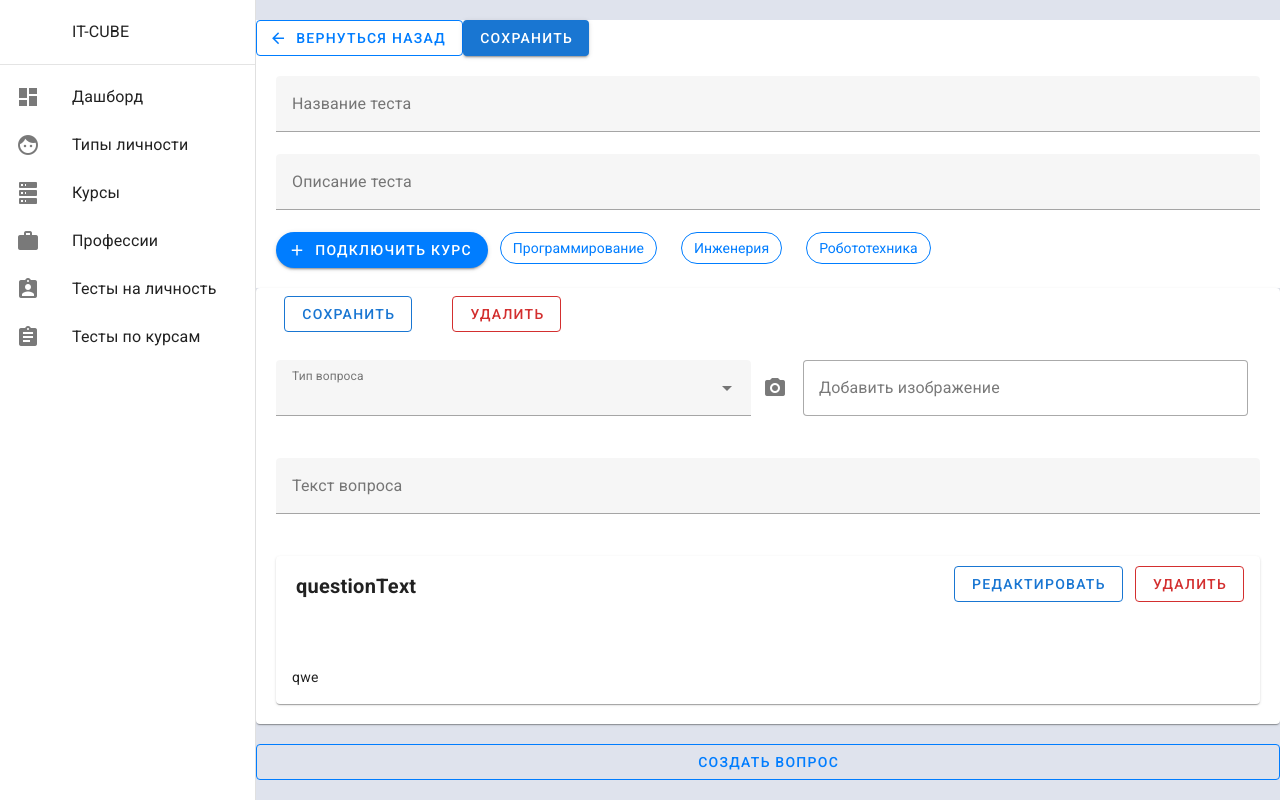
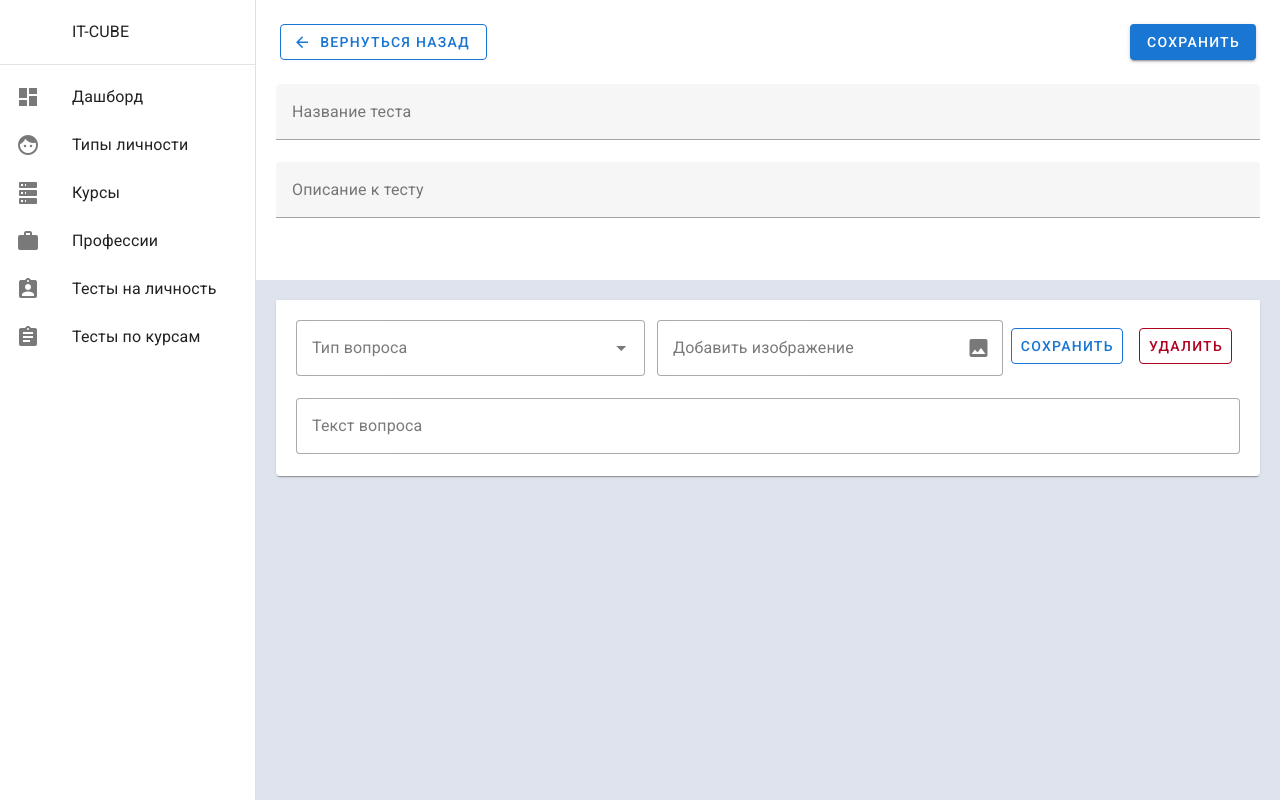
Before and after one commit to PMC-Knopkokrasi-i-krudoshlepi/front-pratice, a Vue app: page /test-courses-constructor in a window 1280 px wide. Built offline with nearby package versions, Linux system fonts and the light colour scheme.

Commit message:
add courses view

```diff
--- /dev/null
+++ b/src/components/Cources/CourseCard.vue
@@ -0,0 +1,49 @@
+<template>
+    <v-card class="rounded-lg my-5 mx-10" align="left">
+        <v-card-item>
+        <v-card-title class="d-flex flex-row">
+            <v-row>
+            <v-sheet class="ma-2 pa-2">
+                {{ type }}
+            </v-sheet>
+            <v-col order="12">
+                <v-sheet class="justify-end align-start">
+                <div class="d-flex justify-end">
+                    <v-btn class="mr-3" variant="outlined" color="#1976D2"
+                    >Редактировать</v-btn
+                    >
+                    <v-btn variant="outlined" color="#D32F2F">Удалить</v-btn>
+                </div>
+                </v-sheet>
+            </v-col>
+            </v-row>
+        </v-card-title>
+        </v-card-item>
+        <v-card-text>
+        {{ description }}
+        <br />
+        <!-- <v-chip class="ma-2" variant="outlined" color="#007DFF">
+            {{ tag }}
+        </v-chip> -->
+        </v-card-text>
+    </v-card>
+</template>
+
+<script>
+export default {
+  data: () => ({
+
+  }),
+  props: {
+    type: {
+      type: String,
+      required: true,
+    },
+    description: {
+      type: String,
+      required: true,
+    },
+    tags: Array,
+  },
+};
+</script>
--- a/src/views/ConstructPersonalityTest.vue
+++ b/src/views/ConstructPersonalityTest.vue
@@ -1,4 +1,5 @@
 <template>
+  <h1>{{rightAnswers}}</h1>
   <div>
     <div class="head">
       <div class="nav-buttons pa-5">
@@ -56,8 +57,8 @@
         <v-card
           class="my-5"
           align="left"
-          v-for="(question, index) in questionsList"
-          :key="index"
+          v-for="(question, i) in questionsList"
+          :key="i"
         >
           <v-card-item>
             <v-card-title class="d-flex flex-row">
@@ -74,7 +75,7 @@
                       <v-btn
                         variant="outlined"
                         color="#D32F2F"
-                        v-on:click="questionsList.splice(index, 1)"
+                        v-on:click="questionsList.splice(i, 1)"
                         >Удалить</v-btn
                       >
                     </div>
@@ -93,7 +94,21 @@
                       :value="answer"
                       :key="index"
                       :label="answer.text"
+                      :checked="true"
                     ></v-radio>
+                  </div>
+                </v-radio-group>
+              </div>
+              <div v-if="question.questionType === 'Несколько из списка'">
+                <v-radio-group>
+                  <div>
+                    <v-checkbox
+                      v-for="(answer, index) in question.possibleAnswers"
+                      :value="answer"
+                      :key="index"
+                      :label="answer.text"
+                      :checked="false"
+                    ></v-checkbox>
                   </div>
                 </v-radio-group>
               </div>
@@ -158,7 +173,7 @@
                 class="d-flex"
               >
                 <v-checkbox
-                  :value="answ"
+                  :value="answ.text"
                   v-model="rightAnswers"
                   :label="`${answ.text}`"
                 >
@@ -193,8 +208,8 @@
                   class="d-flex"
                 >
                   <v-radio
-                    :value="answ"
-                    v-model="rightAnswers"
+                    :value="answ.text"
+                    v-model="rightAnswerForOneAndFreeQuestion"
                     :label="`${answ.text}`"
                   >
                   </v-radio>
@@ -251,6 +266,7 @@ export default {
       testName: "",
       testDescription: "",
       rightAnswers: [],
+      rightAnswerForOneAndFreeQuestion: "",
       questionName: "",
       questType: "",
       questionsList: [],
@@ -295,7 +311,7 @@ export default {
       this.questionsList.push({
         name: this.questionName,
         questionType: this.questType,
-        rightAnswers: [...this.rightAnswers],
+        rightAnswers: this.rightAnswers.length == 0 ? [this.rightAnswerForOneAndFreeQuestion] : [...this.rightAnswers],
         possibleAnswers: [...this.possibleAnswers],
       });
       console.log(this.questionsList);
--- a/src/views/ConstructTestCourses.vue
+++ b/src/views/ConstructTestCourses.vue
@@ -1,156 +1,70 @@
 <script setup></script>
 <template>
-  <div class="main">
-    <div class="buttons mt-5 d-flex flex">
+  <div>
+    <div class="head">
+      <div class="nav-buttons pa-5">
+        <v-row>
+          <v-sheet class="ma-2 pa-2 me-auto">
             <v-btn
               variant="outlined"
-        color="#007DFF"
+              color="#1976D2"
               prepend-icon="mdi-arrow-left"
-        to="/courses-tests"
-        class="justify-start"
+              to="/personality-tests"
+              >Вернуться назад</v-btn
             >
-        Вернуться назад
-      </v-btn>
-      <v-btn
-        color="#1976D2"
-        class="justify-end"
-        style="color: white"
-        @click="formSubmit"
+          </v-sheet>
+          <v-sheet class="ma-2 pa-2">
+            <v-btn color="#1976D2" class="justify-end" style="color: white" @click="formSubmit"
               >Сохранить</v-btn
             >
+          </v-sheet>
+        </v-row>
       </div>
-    <div class="content">
-      <div class="name mt-5 mx-5">
-        <v-form v-on:submit.prevent="formSubmit">
-          <v-text-field v-model="courseName" label="Название теста">
-          </v-text-field>
-          <v-text-field v-model="description" label="Описание теста">
-          </v-text-field>
-
-          <div class="courses d-flex flex">
+      <div class="head-inputs px-5">
+        <v-text-field label="Название теста" v-model="testName"> </v-text-field>
+        <v-text-field label="Описание к тесту" v-model="testDescription"></v-text-field>
+      </div>
+      <div class="add-courses px-5 py-5">
         <v-dialog v-model="dialog" width="auto">
-              <template v-slot:activator="{ props }">
+          <v-template v-slot:activator="{ props }">
             <v-btn
               prepend-icon="mdi-plus"
               color="#007DFF"
               style="color: white"
               rounded
               v-bind="props"
+              >Подключить курс</v-btn
             >
-                  Подключить курс
-                </v-btn>
-              </template>
+          </v-template>
+
           <v-card>
-                <v-card-text>
-                  Lorem ipsum dolor sit amet consectetur adipisicing elit. Nisi
-                  optio ex illo voluptate, pariatur necessitatibus harum animi
-                  est excepturi temporibus nobis aut, assumenda vel sint!
-                  Nesciunt mollitia hic veniam consectetur!
-                </v-card-text>
+            <v-card-text>Hello World!</v-card-text>
             <v-card-actions>
-                  <v-btn color="primary" block @click="dialog == false"
-                    >Close dialog</v-btn
+              <v-btn
+                block
+                color="#007DFF"
+                style="color: white"
+                @click="dialog = false"
+                >Закрыть меню</v-btn
               >
             </v-card-actions>
           </v-card>
         </v-dialog>
-            <v-chip
-              v-for="course in courses"
-              :key="course"
-              class="mx-3"
-              variant="outlined"
-              color="#007DFF"
-            >
-              {{ course.name }}
-            </v-chip>
-          </div>
-        </v-form>
-      </div>
-      <div class="question-constructor">
-        <v-card class="content">
-          <div class="buttons pa-2">
-            <v-btn class="mx-5" variant="outlined" color="#1976D2"
-              >Сохранить</v-btn
-            >
-            <v-btn class="mx-5" variant="outlined" color="#D32F2F"
-              v-on:click="deleteQuestion"
-            >Удалить</v-btn
-            >
-          </div>
-          <v-form>
-            <div class="d-flex flex pa-5">
-              <v-select
-                label="Тип вопроса"
-                :items="questionTypes"
-                v-model="questionType"
-              ></v-select>
-              <v-file-input
-                label="Добавить изображение"
-                variant="outlined"
-                prepend-icon="mdi-camera"
-                color="#007DFF"
-                class="mx-3"
-              ></v-file-input>
-            </div>
-            <v-text-field label="Текст вопроса" v-model="questionText" class="mx-5"></v-text-field>
-            <div v-if="questionType == 'Один из списка'">
-              <div class="mx-5">
-                <div>
-                  <v-text-field
-                    v-model="oneFromListQuestion"
-                    label="Напишите один из возможных вариантов ответа"
-                  ></v-text-field>
-                  <div>
-                    <h1>В разработке</h1>
-                    <!-- <v-radio-group>
-                      <div>
-                        <v-radio
-                          v-for="answer in oneFromList"
-                          :key="answer"
-                          color="black"
-                          :label="answer.text"
-                          class="mx-5"
-                        ></v-radio>
-                      </div>
-                    </v-radio-group> -->
-                  </div>
-                  <v-btn v-on:click="addAnswerToList">Добавить ответ</v-btn>
       </div>
     </div>
-            </div>
-            <div v-if="questionType == 'Несколько вариантов ответа'">
-              <div class="mx-5">
-                <v-text-field
-                  v-model="textChooseQuestion"
-                  label="Напишите один из возможных вариантов ответа"
-                ></v-text-field>
-                <v-btn v-on:click="addChooseQuestion">Добавить ответ</v-btn>
-                <div
-                  v-for="chooseQuestion in chooseQuestions"
-                  :key="chooseQuestion"
-                >
-                  <v-checkbox :label="chooseQuestion.text"></v-checkbox>
-                </div>
-              </div>
-            </div>
-            <div v-if="questionType == 'Свободный ответ'">
-              <v-textarea
-                label="Введите ответ"
-                class="mx-5"
-                v-model="questionText"
-              ></v-textarea>
-            </div>
-          </v-form>
+    <div class="main mt-5 mx-5">
+      <div class="question">
         <v-card
-            v-for="question in questions"
-            :key="question"
-            class="mx-5 my-5"
+          class="my-5"
+          align="left"
+          v-for="(question, index) in questionsList"
+          :key="index"
         >
           <v-card-item>
             <v-card-title class="d-flex flex-row">
               <v-row>
                 <v-sheet class="ma-2 pa-2">
-                    <strong>{{ question.text }}</strong>
+                  <p>{{ question.name }}</p>
                 </v-sheet>
                 <v-col order="12">
                   <v-sheet class="justify-end align-start">
@@ -158,7 +72,10 @@
                       <v-btn class="mr-3" variant="outlined" color="#1976D2"
                         >Редактировать</v-btn
                       >
-                        <v-btn variant="outlined" color="#D32F2F"
+                      <v-btn
+                        variant="outlined"
+                        color="#D32F2F"
+                        v-on:click="questionsList.splice(index, 1)"
                         >Удалить</v-btn
                       >
                     </div>
@@ -168,30 +85,161 @@
             </v-card-title>
           </v-card-item>
           <v-card-text>
-              {{ description }}
+            <div class="answers">
+              <div v-if="question.questionType === 'Один из списка'">
+                <v-radio-group>
+                  <div>
+                    <v-radio
+                      v-for="(answer, index) in question.possibleAnswers"
+                      :value="answer"
+                      :key="index"
+                      :label="answer.text"
+                    ></v-radio>
+                  </div>
+                </v-radio-group>
+              </div>
+              <div v-if="question.questionType === 'Свободный ответ'">
+                <v-text-field label="Введите ответ"></v-text-field>
+              </div>
+            </div>
             <br />
           </v-card-text>
-            <v-card-text class="d-flex">
-              {{ question.img }}
-            </v-card-text>
         </v-card>
-          <div></div>
+      </div>
+      <div class="create-question">
+        <v-card class="pt-5 px-5 mb-5">
+          <div class="card-head">
+            <v-sheet class="d-flex me-auto">
+              <v-select
+                label="Тип вопроса"
+                :items="items"
+                :questionType="questType"
+                v-model="questType"
+                variant="outlined"
+              ></v-select>
+              <v-file-input
+                label="Добавить изображение"
+                variant="outlined"
+                append-inner-icon="mdi-image"
+                prepend-icon=""
+                class="mx-3 me-auto"
+              ></v-file-input>
+              <v-btn
+                class="mx-2 ma-2 pa-2"
+                variant="outlined"
+                color="#1976D2"
+                @click="saveQuestion"
+                >Сохранить</v-btn
+              >
+              <v-btn
+                variant="outlined"
+                class="ma-2 pa-2"
+                color="error"
+                @click="deleteQuestion"
+                >Удалить</v-btn
+              >
+            </v-sheet>
+          </div>
+          <v-text-field
+            variant="outlined"
+            label="Текст вопроса"
+            v-model="questionName"
+          ></v-text-field>
+          <div v-if="questType == 'Несколько из списка'" class="text-center">
+            <v-text-field
+              v-model="possibleAnsToseveralAnsList"
+              variant="outlined"
+              label="Введите один из возможных ответов"
+            ></v-text-field>
+
+            <div class="possible-answers">
+              <div
+                v-for="(answ, index) in possibleAnswers"
+                :key="index"
+                class="d-flex"
+              >
+                <v-checkbox
+                  :value="answ"
+                  v-model="rightAnswers"
+                  :label="`${answ.text}`"
+                >
+                </v-checkbox>
+                <v-btn
+                  variant="plain"
+                  icon="mdi-minus"
+                  v-on:click="possibleAnswers.splice(index, 1)"
+                ></v-btn>
+              </div>
+            </div>
+            <v-btn
+              class="mb-3 mx-auto"
+              color="#007DFF"
+              prepend-icon="mdi-plus"
+              variant="outlined"
+              @click="addToSeveral"
+              >Добавить вариант</v-btn
+            >
+          </div>
+          <div v-if="questType == 'Один из списка'" class="text-center">
+            <div class="text-center">
+              <v-text-field
+                v-model="possibleAnsToOneFromList"
+                variant="outlined"
+                label="Введите один из возможных ответов"
+              ></v-text-field>
+              <v-radio-group class="possible-answers">
+                <div
+                  v-for="(answ, index) in possibleAnswers"
+                  :key="index"
+                  class="d-flex"
+                >
+                  <v-radio
+                    :value="answ"
+                    v-model="rightAnswers"
+                    :label="`${answ.text}`"
+                  >
+                  </v-radio>
+                  <v-btn
+                    variant="plain"
+                    icon="mdi-minus"
+                    v-on:click="possibleAnswers.splice(index, 1)"
+                  ></v-btn>
+                </div>
+              </v-radio-group>
+            </div>
+            <v-btn
+              class="mb-3 mx-auto"
+              color="#007DFF"
+              prepend-icon="mdi-plus"
+              variant="outlined"
+              @click="addToOneFromList"
+              >Добавить вариант</v-btn
+            >
+          </div>
+          <div v-if="questType == 'Свободный ответ'" class="text-center">
+            <v-text-field
+              label="Введите вариант ответа"
+              variant="outlined"
+              v-model="rightAnswerToFreeQuestion"
+            ></v-text-field>
+            <v-btn
+              class="mb-3 mx-auto"
+              color="#007DFF"
+              prepend-icon="mdi-plus"
+              variant="outlined"
+              @click="addToFreeAnswer"
+              >Добавить вариант</v-btn
+            >
+          </div>
         </v-card>
-        <v-btn
-          class="mt-5"
-          block
-          v-on:click="addQuestion"
-          variant="outlined"
-          color="#007DFF"
-        >
-          Создать вопрос
-        </v-btn>
       </div>
     </div>
   </div>
 </template>
-
 <style scoped>
+.head {
+  background-color: white;
+}
 .main {
   background-color: #ffffff;
 }
@@ -267,3 +315,13 @@ export default {
   },
 };
 </script>
+
+<!-- <v-chip
+              v-for="course in courses"
+              :key="course"
+              class="mx-3"
+              variant="outlined"
+              color="#007DFF"
+            >
+              {{ course.name }}
+            </v-chip> -->
```
Also changed, not shown: src/store/modules/courses.js (+4 -4 lines), src/views/Courses.vue (+34 -0 lines), src/views/Professions.vue (+0 -8 lines). Lines whose indentation alone changed are shown as unchanged.
